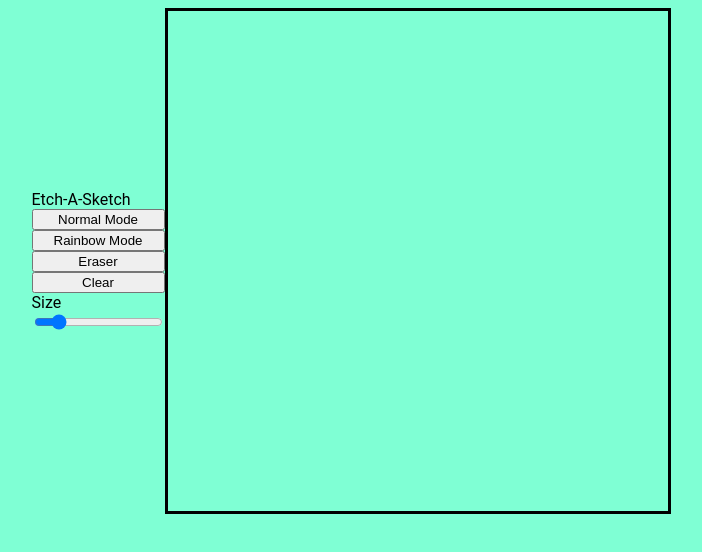
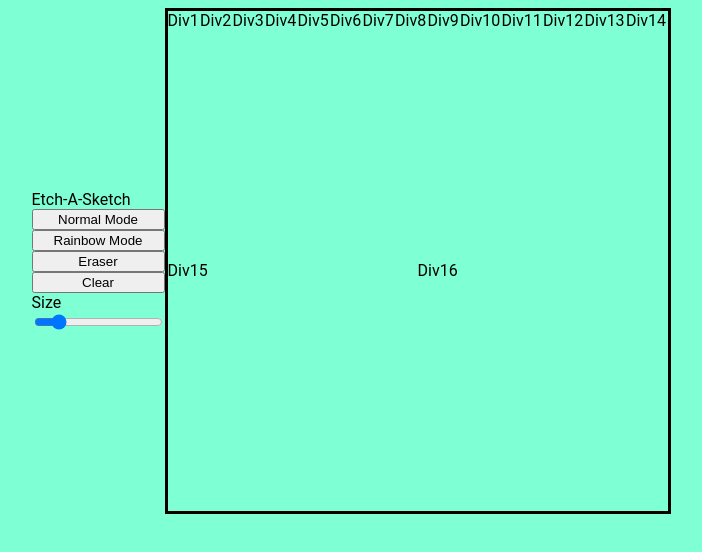
Before and after one commit to TepidMilk/etch-a-sketch, a plain HTML site: page index.html in a window 1280 px wide. Shown: the whole page, without its empty margins (289-991 px from the left). Drawn offline with Linux system fonts and the light colour scheme.

Commit message:
edit size eventlistener and '.pixel' css

```diff
--- a/script.js
+++ b/script.js
@@ -2,7 +2,7 @@
 const boardSpace = document.querySelector('#board')
 const size = document.querySelector('#size')
 
-size.addEventListener('change', function(){
+size.addEventListener('mousemove', function(){
     while (boardSpace.firstChild) {
         boardSpace.removeChild(boardSpace.firstChild);
       }
@@ -10,9 +10,12 @@ size.addEventListener('change', function(){
 })
 
 function createBoard(size){
-    for(i = 0; i <= size; i++){
+    for(i = 1; i <= size; i++){
         let pixel = document.createElement('div');
         pixel.textContent = 'Div' + i;
+        pixel.classList.add('pixel')
         boardSpace.appendChild(pixel);
     }
 }
+
+createBoard(16)
--- a/style.css
+++ b/style.css
@@ -15,15 +15,18 @@ body{
     width: 500px;
     border-style: solid;
     border-color: black;
-    display:flex;
+    display: flex;
     flex-wrap: wrap;
+    justify-content: center;
 }
 
 .ui{
     display: flex;
     flex-direction: column;
+
 }
 
 .pixel{
-
+    flex: 1;
+    flex-basis: auto;
 }
```
